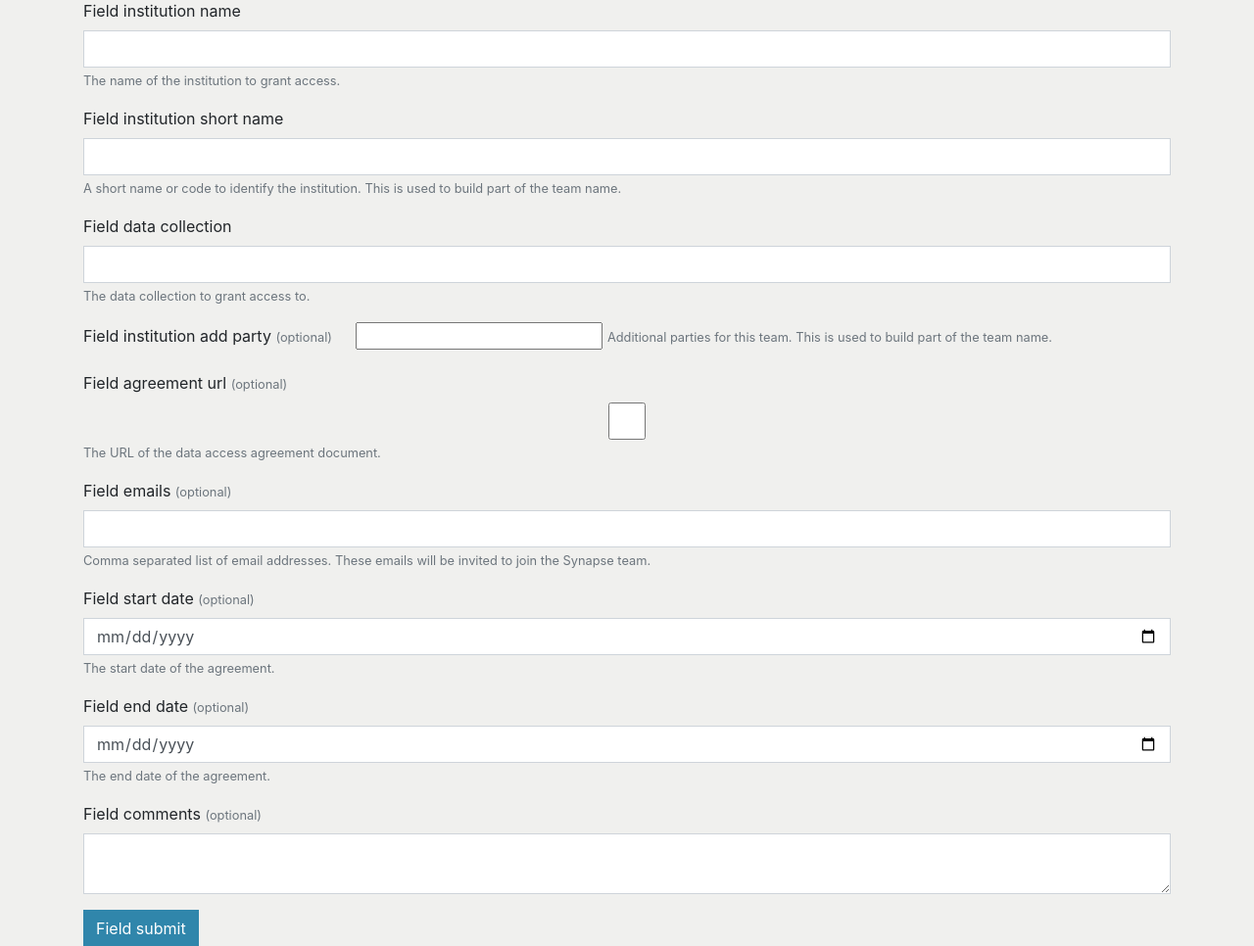
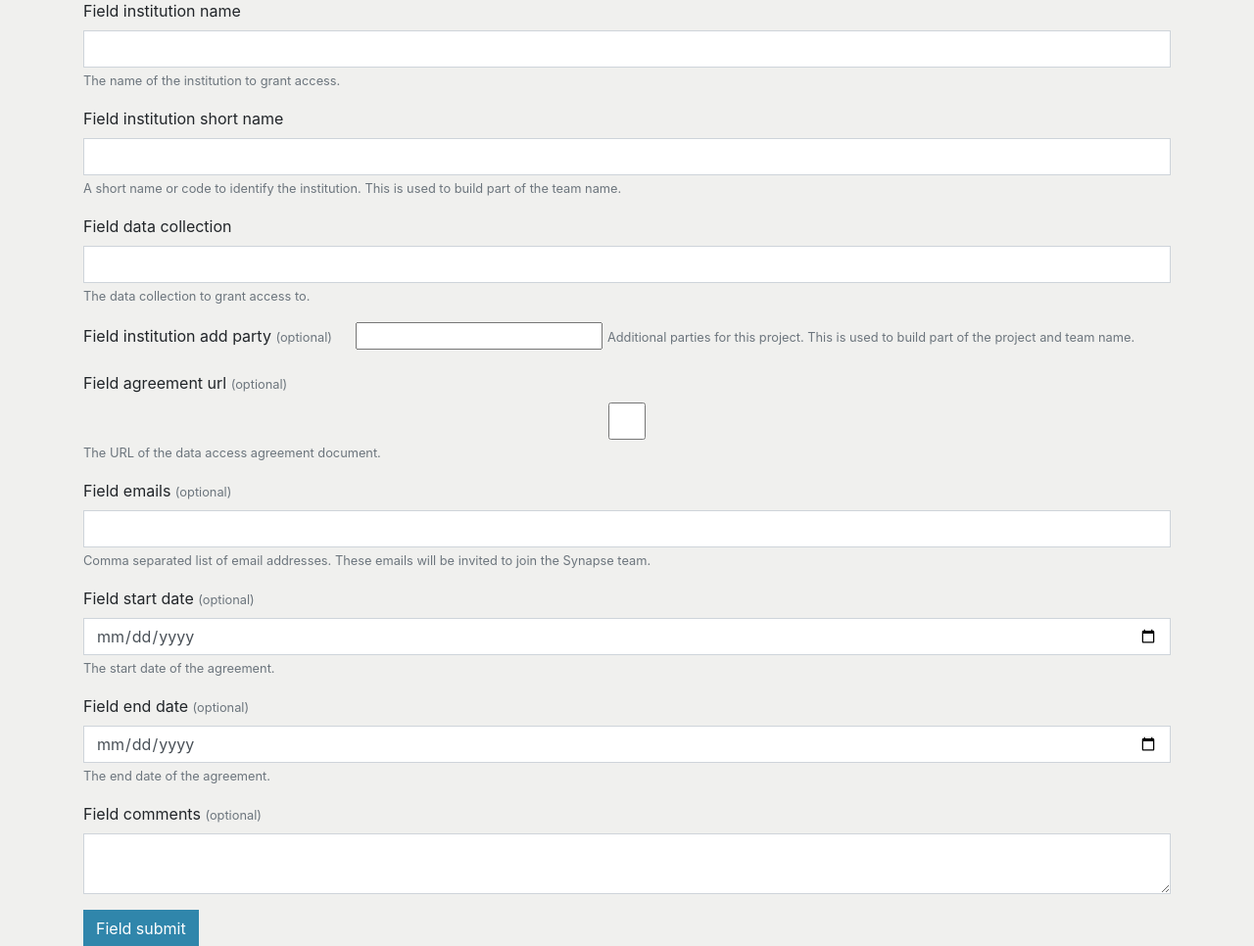
Before and after one commit to ki-tools/sls_ki_synapse_admin_py, a Flask app: template www/templates/synapse_space/daa/grant.html in a window 1280 px wide. Shown: the part 117-1083 px from the top of the page at 98% size. Run offline with Flask 2, Linux system fonts and the light colour scheme; the template is opened without the code that fills it, so the values that code supplies are empty, except form fields; form fields are guessed from the names that the template uses; parts of the project's set-up code (start-up, migrations or seed data) failed here and were passed over; some libraries are stand-ins or nearby versions.

Commit message:
Copy change

```diff
--- a/www/templates/synapse_space/daa/grant.html
+++ b/www/templates/synapse_space/daa/grant.html
@@ -108,7 +108,7 @@
         {{ form.field_institution_add_party.label }} <small class="text-muted">(optional)</small>
         {{ form.field_institution_add_party(class_='nobullet') }}
         <small class="text-muted">
-          Additional parties for this team. This is used to build part of the team name.
+          Additional parties for this project. This is used to build part of the project and team name.
         </small>
         {% if form.field_institution_add_party.errors %}
         <div>
```
